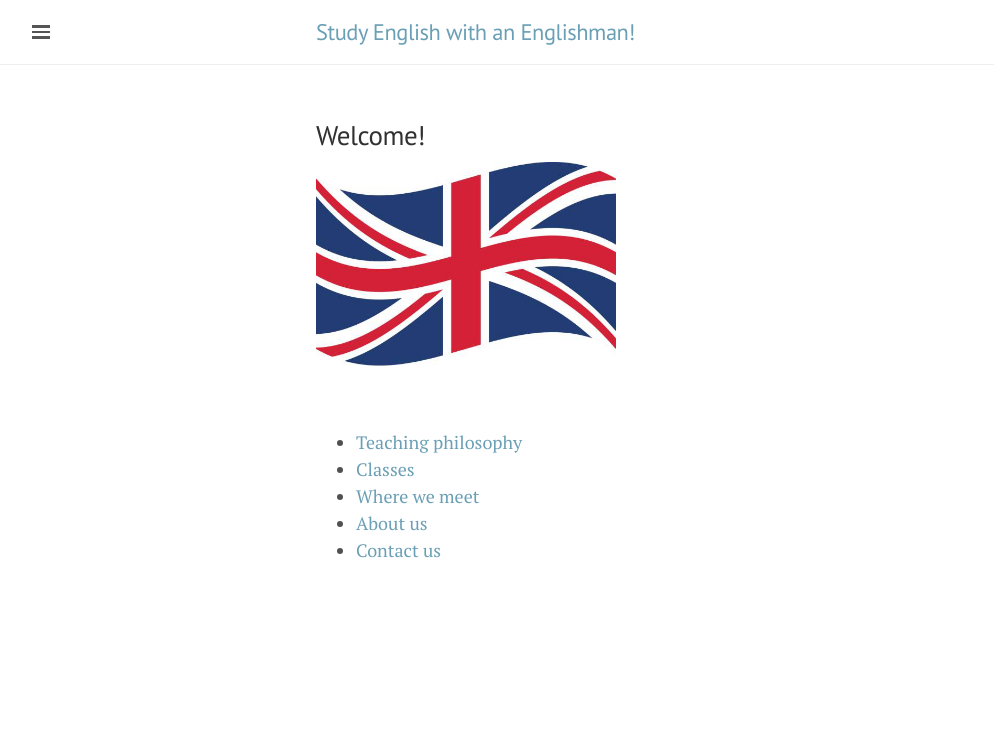
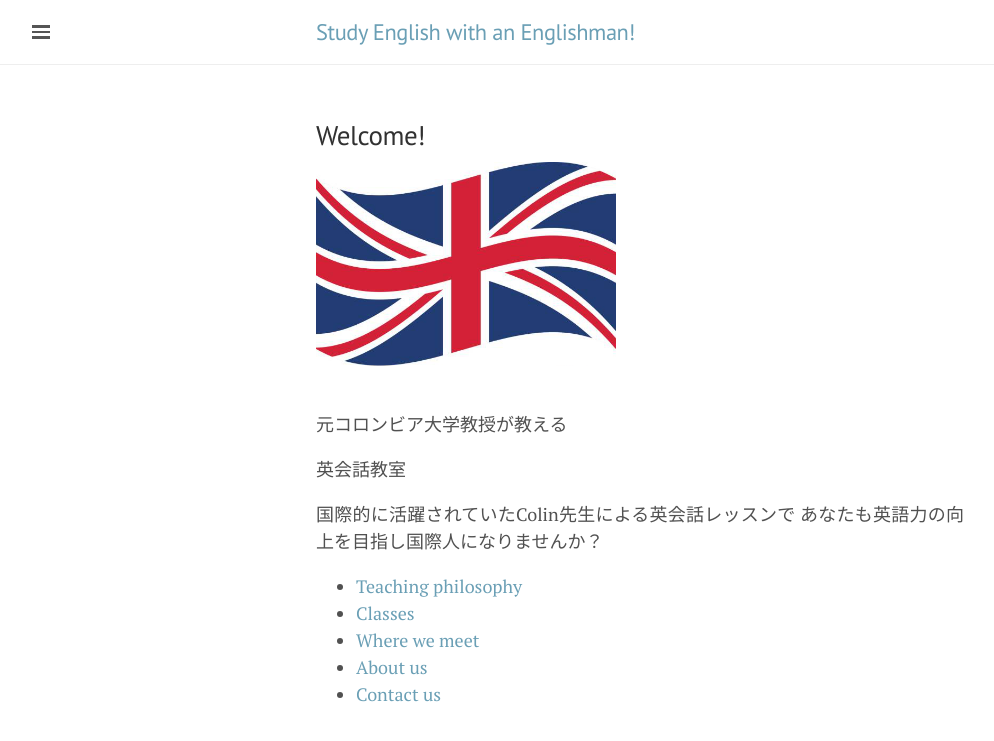
Before and after one commit to KyushuEnglish/KyushuEnglish.github.io, a Jekyll site: the page built from index.html, in a window 1280 px wide. Shown: the top 741 px of the page, without its empty margins (0-994 px from the left). Built offline with Jekyll 4.4.1, drawn with Linux system fonts in a browser that asks for light colours; the list of posts is cut into pages by our own code.

Commit message:
Update index.html

```diff
--- a/index.html
+++ b/index.html
@@ -15,6 +15,19 @@ title: English classes in Miyakonojo
 <br>
 
 <p>
+元コロンビア大学教授が教える
+</p>
+
+<p>
+英会話教室
+</p>
+
+<p>
+国際的に活躍されていたColin先生による英会話レッスンで
+あなたも英語力の向上を目指し国際人になりませんか？
+</p>
+
+<p>
 <ul>
 	<li> <a href="Teaching philosophy">Teaching philosophy</a> </li>
 	<li> <a href="Classes">Classes</a> </li>
```
